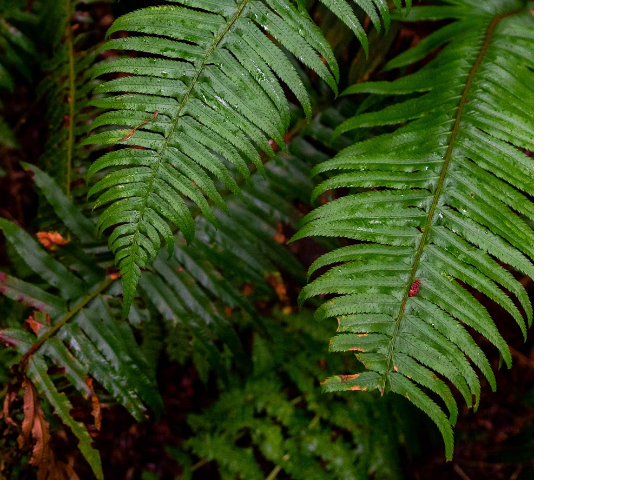
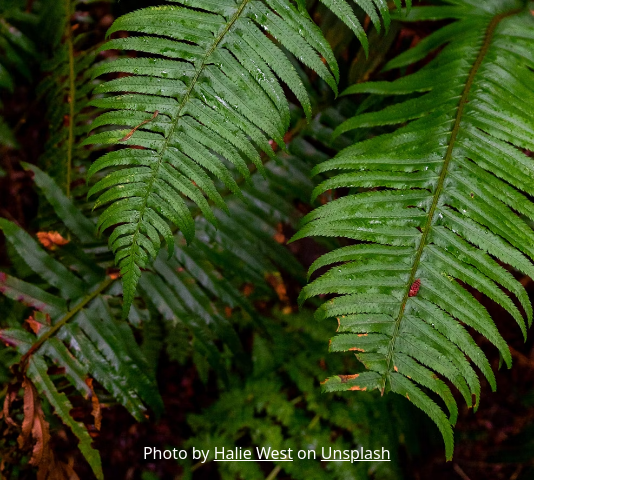
Before and after one commit to Mathew-Theberge/Sign-up-form, a plain HTML site: page index.html in a window 1280 px wide. Shown: the part 320-800 px from the top of the page, without its empty margins (0-640 px from the left). Drawn offline with Linux system fonts and the light colour scheme.

Commit message:
add credit to creator of photo

```diff
--- a/index.html
+++ b/index.html
@@ -14,6 +14,7 @@
 				<img src="images/odin-lined.png" alt="" class="logo-image">
 				<div class="logo-text">ODIN</div>
 		</div>
+		<p>Photo by <a href="https://unsplash.com/@haliewestphoto">Halie West</a> on <a href="https://unsplash.com/">Unsplash</a></p>
 	</div>
 
 	<div class="content-wrapper">
--- a/style.css
+++ b/style.css
@@ -51,3 +51,17 @@ body {
   color: white;
   font-family: "norse", system-ui, -apple-system, BlinkMacSystemFont, 'Segoe UI', Roboto, Oxygen, Ubuntu, Cantarell, 'Open Sans', 'Helvetica Neue', sans-serif;
 }
+
+.image-sidebar-wrapper > p {
+  position: absolute;
+  bottom: 16px;
+  left: 0;
+  right: 0;
+  text-align: center;
+}
+
+.image-sidebar-wrapper > p,
+.image-sidebar-wrapper > p > a {
+  color: white;
+  font-family: system-ui, -apple-system, BlinkMacSystemFont, 'Segoe UI', Roboto, Oxygen, Ubuntu, Cantarell, 'Open Sans', 'Helvetica Neue', sans-serif;
+}
```
